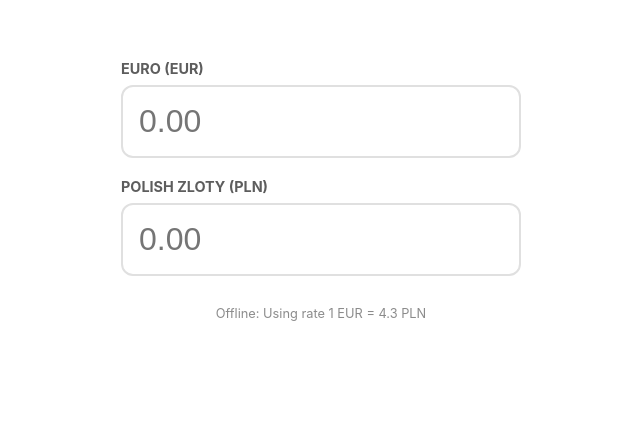
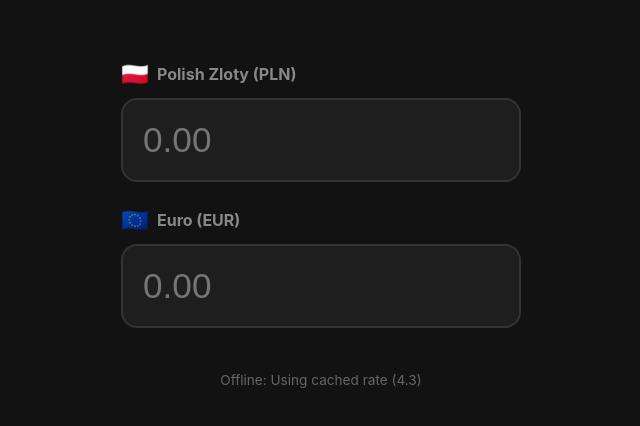
Before and after one commit to flopinawer/polish, a plain HTML site: page index.html in a window 1280 px wide. Shown: the whole page, without its empty margins (319-959 px from the left). Drawn offline with Linux system fonts and the light colour scheme; no server answers.

Commit message:
Add files via upload

```diff
--- a/index.html
+++ b/index.html
@@ -5,60 +5,120 @@
     <meta name="viewport" content="width=device-width, initial-scale=1.0, maximum-scale=1.0, user-scalable=no">
     <title>PLN <> EUR</title>
     <link rel="manifest" href="manifest.json">
-    <meta name="theme-color" content="#000000">
+    <meta name="theme-color" content="#121212">
     <link rel="apple-touch-icon" href="poland.png">
     <style>
-        :root { --bg: #ffffff; --text: #1a1a1a; --accent: #0052b4; }
-        body { font-family: -apple-system, BlinkMacSystemFont, "Segoe UI", Roboto, sans-serif; background: var(--bg); color: var(--text); display: flex; justify-content: center; padding: 20px; margin: 0; }
-        .card { width: 100%; max-width: 400px; display: flex; flex-direction: column; gap: 20px; margin-top: 40px; }
-        .input-group { display: flex; flex-direction: column; gap: 8px; }
-        label { font-weight: bold; font-size: 0.9rem; opacity: 0.7; text-transform: uppercase; }
-        input { border: 2px solid #e0e0e0; border-radius: 12px; padding: 16px; font-size: 2rem; width: 100%; box-sizing: border-box; outline: none; transition: border-color 0.2s; }
+        :root {
+            --bg: #121212;
+            --card-bg: #1e1e1e;
+            --text: #e0e0e0;
+            --accent: #0070f3;
+            --input-border: #333333;
+        }
+        body {
+            font-family: -apple-system, BlinkMacSystemFont, "Segoe UI", Roboto, sans-serif;
+            background: var(--bg);
+            color: var(--text);
+            display: flex;
+            justify-content: center;
+            padding: 20px;
+            margin: 0;
+        }
+        .card {
+            width: 100%;
+            max-width: 400px;
+            display: flex;
+            flex-direction: column;
+            gap: 24px;
+            margin-top: 40px;
+        }
+        .input-group {
+            display: flex;
+            flex-direction: column;
+            gap: 10px;
+        }
+        label {
+            font-weight: bold;
+            font-size: 1rem;
+            display: flex;
+            align-items: center;
+            gap: 8px;
+            color: #888;
+        }
+        .flag { font-size: 1.4rem; }
+        input {
+            background: var(--card-bg);
+            border: 2px solid var(--input-border);
+            border-radius: 16px;
+            padding: 20px;
+            font-size: 2.2rem;
+            width: 100%;
+            box-sizing: border-box;
+            outline: none;
+            color: #ffffff;
+            transition: border-color 0.2s;
+        }
         input:focus { border-color: var(--accent); }
-        .status { font-size: 0.8rem; text-align: center; opacity: 0.5; margin-top: 10px; }
+        .status {
+            font-size: 0.85rem;
+            text-align: center;
+            color: #666;
+            margin-top: 20px;
+        }
     </style>
 </head>
 <body>
 
 <div class="card">
     <div class="input-group">
-        <label>Euro (EUR)</label>
+        <label><span class="flag">🇵🇱</span> Polish Zloty (PLN)</label>
+        <input type="text" id="pln" inputmode="decimal" placeholder="0.00">
+    </div>
+
+    <div class="input-group">
+        <label><span class="flag">🇪🇺</span> Euro (EUR)</label>
         <input type="text" id="eur" inputmode="decimal" placeholder="0.00">
     </div>
-    <div class="input-group">
-        <label>Polish Zloty (PLN)</label>
-        <input type="text" id="pln" inputmode="decimal" placeholder="0.00">
-    </div>
-    <div id="status" class="status">Checking rate...</div>
+
+    <div id="status" class="status">Syncing...</div>
 </div>
 
 <script>
     const eurInput = document.getElementById('eur');
     const plnInput = document.getElementById('pln');
     const statusDiv = document.getElementById('status');
-    let rate = localStorage.getItem('eur_to_pln') || 4.30; // Fallback rate
+    let rate = localStorage.getItem('eur_to_pln') || 4.30;
 
-    // Initialize UI
-    statusDiv.innerText = `Rate: 1 EUR = ${rate} PLN (Stored)`;
+    statusDiv.innerText = `Rate: 1 EUR = ${rate} PLN`;
 
-    // Fetch latest rate from Frankfurter API
     async function updateRate() {
         try {
             const res = await fetch('https://api.frankfurter.app/latest?from=EUR&to=PLN');
             const data = await res.json();
             rate = data.rates.PLN;
             localStorage.setItem('eur_to_pln', rate);
-            statusDiv.innerText = `Rate: 1 EUR = ${rate} PLN (Live)`;
+            statusDiv.innerText = `Rate: 1 EUR = ${rate} PLN (Updated)`;
         } catch (e) {
-            statusDiv.innerText = `Offline: Using rate 1 EUR = ${rate} PLN`;
+            statusDiv.innerText = `Offline: Using cached rate (${rate})`;
         }
     }
 
     updateRate();
 
-    // Logic for instant conversion
+    // Helper to handle both dots and commas for European inputs
+    const parseInput = (val) => parseFloat(val.replace(',', '.'));
+
+    plnInput.addEventListener('input', () => {
+        const val = parseInput(plnInput.value);
+        if (!isNaN(val)) {
+            eurInput.value = (val / rate).toFixed(2);
+        } else {
+            eurInput.value = '';
+        }
+    });
+
     eurInput.addEventListener('input', () => {
-        const val = parseFloat(eurInput.value.replace(',', '.'));
+        const val = parseInput(eurInput.value);
         if (!isNaN(val)) {
             plnInput.value = (val * rate).toFixed(2);
         } else {
@@ -66,16 +126,6 @@
         }
     });
 
-    plnInput.addEventListener('input', () => {
-        const val = parseFloat(plnInput.value.replace(',', '.'));
-        if (!isNaN(val)) {
-            eurInput.value = (val / rate).toFixed(2);
-        } else {
-            eurInput.value = '';
-        }
-    });
-
-    // Register Service Worker for PWA/Offline
     if ('serviceWorker' in navigator) {
         navigator.serviceWorker.register('sw.js');
     }
```
